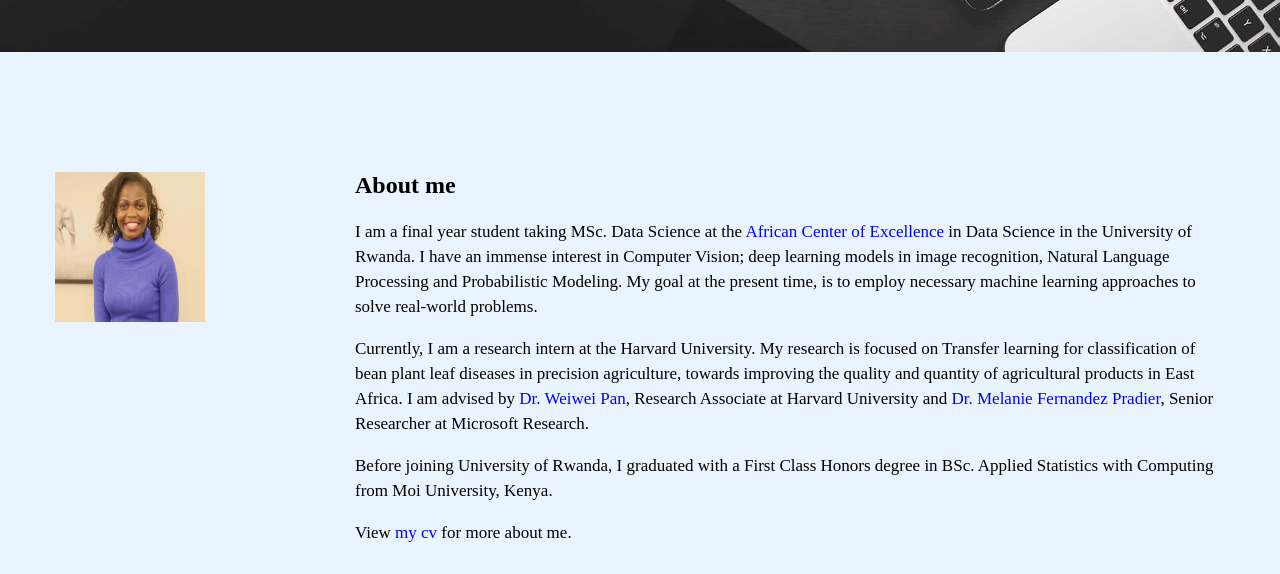
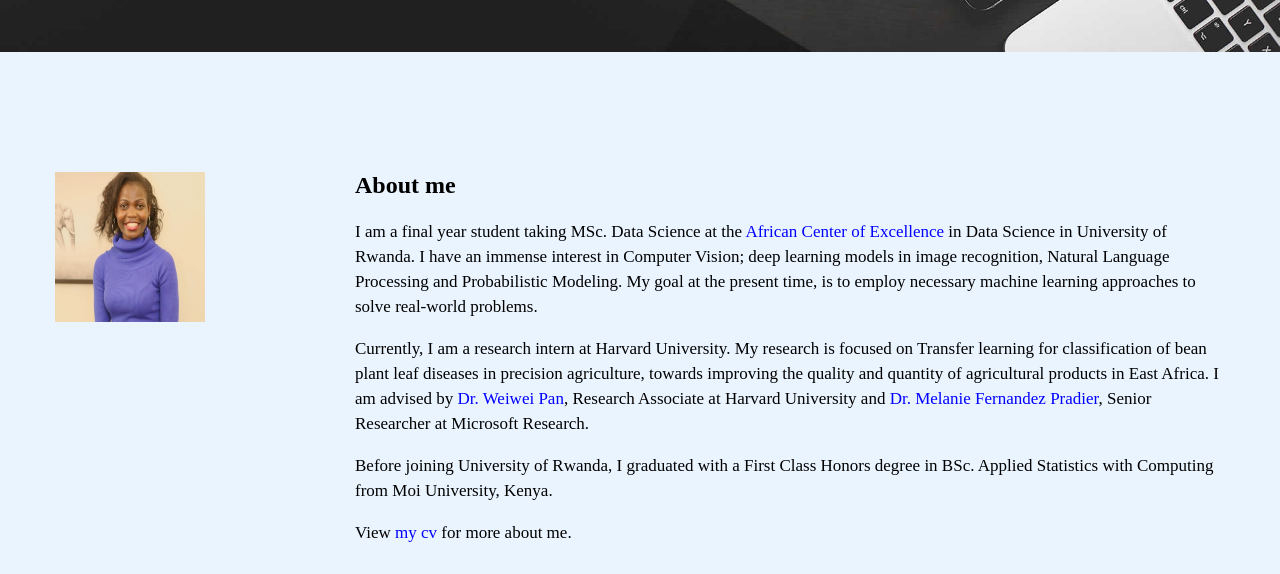
Before and after one commit to millicentochieng/millicentochieng.github.io, a plain HTML site: page index.html in a window 1280 px wide. Shown: the part 193-767 px from the top of the page. Drawn offline with Linux system fonts and the light colour scheme; some packages are replaced by stand-ins of ours.

Commit message:
Update index.html

```diff
--- a/index.html
+++ b/index.html
@@ -94,8 +94,8 @@
           <div class="col-md-12" style="padding:0 15px;">
             <div class="full text_align_left">
               <h3>About me</h3>
-              <p style="font-size:17px; color: #000;">I am a final year student taking MSc. Data Science at the <a href="https://aceds.ur.ac.rw/" style="color:blue;">African Center of Excellence </a> in Data Science in the University of Rwanda. I have an immense interest in Computer Vision; deep learning models in image recognition, Natural Language Processing and Probabilistic Modeling. My goal at the present time, is to employ necessary machine learning approaches to solve real-world problems.</p>
-			  <p style="font-size:17px; color: #000;">Currently, I am a research intern at the Harvard University. My research is focused on Transfer learning for classification of bean plant leaf diseases in precision agriculture, towards improving the quality and quantity of agricultural products in East Africa. I am advised by  <a href="https://onefishy.github.io/" style="color:blue;">Dr. Weiwei Pan</a>, Research Associate at Harvard University and <a href="https://melaniefp.github.io/" style="color:blue;">Dr. Melanie Fernandez Pradier</a>, Senior Researcher at Microsoft Research.</p>
+              <p style="font-size:17px; color: #000;">I am a final year student taking MSc. Data Science at the <a href="https://aceds.ur.ac.rw/" style="color:blue;">African Center of Excellence </a> in Data Science in University of Rwanda. I have an immense interest in Computer Vision; deep learning models in image recognition, Natural Language Processing and Probabilistic Modeling. My goal at the present time, is to employ necessary machine learning approaches to solve real-world problems.</p>
+			  <p style="font-size:17px; color: #000;">Currently, I am a research intern at Harvard University. My research is focused on Transfer learning for classification of bean plant leaf diseases in precision agriculture, towards improving the quality and quantity of agricultural products in East Africa. I am advised by  <a href="https://onefishy.github.io/" style="color:blue;">Dr. Weiwei Pan</a>, Research Associate at Harvard University and <a href="https://melaniefp.github.io/" style="color:blue;">Dr. Melanie Fernandez Pradier</a>, Senior Researcher at Microsoft Research.</p>
 				<p style="font-size:17px; color: #000;">Before joining University of Rwanda, I graduated with a First Class Honors degree in BSc. Applied Statistics with Computing from Moi University, Kenya.</p>
 				<p style="font-size:17px; color: #000;">View <a href ="https://www.dropbox.com/s/2z552ig6zvpu16g/OchiengMillicent_CV.pdf?dl=0" style="color:blue;" >my cv</a> for more about me.</p>
             </div>
```
